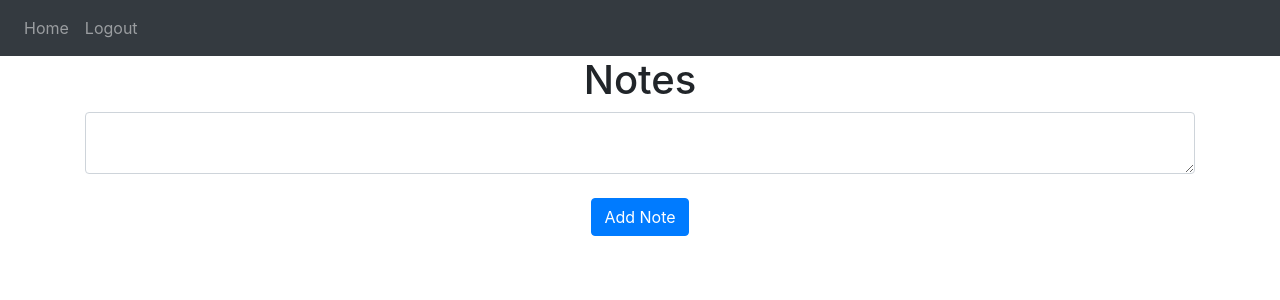
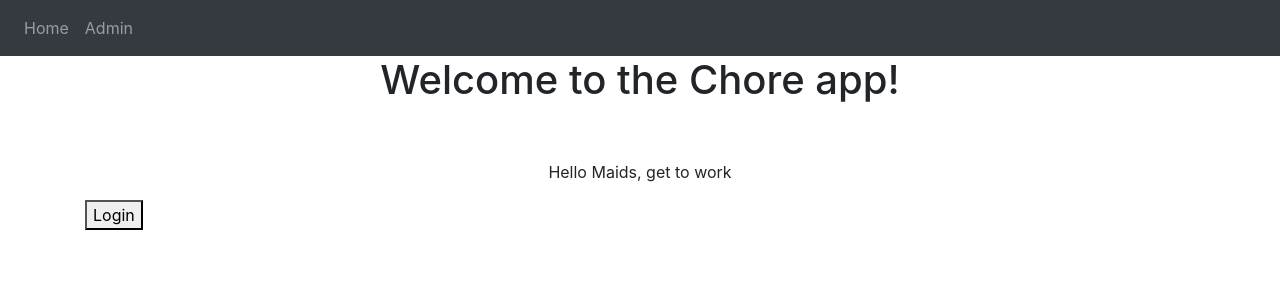
Before and after one commit to SpOOkRS1/ButterTemplate, a Flask app: page / in a window 1280 px wide. Shown: the top 300 px of the page. Run offline with Flask 2, Linux system fonts and the light colour scheme; the visitor is signed in with stand-in values (Sample User, id 1); data comes from the database, SQL or seed files in the repository; data that the repository does not hold is empty; some libraries are stand-ins or nearby versions.

Commit message:
Added the chore app home page

```diff
--- a/website/auth.py
+++ b/website/auth.py
@@ -17,7 +17,7 @@ def login():
             if check_password_hash(user.password, password):
                 flash('Logged in successfully!', category='success')
                 login_user(user, remember=True)
-                return redirect(url_for('views.home'))
+                return redirect(url_for('views.adhome'))
             else:
                 flash('Inncorrect password', category = 'error')
         else:
@@ -56,6 +56,6 @@ def sign_up():
             db.session.commit()
             login_user(new_user, remember=True)
             flash('Account created!', category = 'success')
-            return redirect(url_for('views.home'))
+            return redirect(url_for('views.adhome'))
 
     return render_template('sign_up.html', user=current_user)
--- a/website/templates/base.html
+++ b/website/templates/base.html
@@ -15,13 +15,8 @@
            </button>
            <div class="collapse navbar-collapse" id="navbar">
                <div class="navbar-nav">
-                   {% if user.is_authenticated%}
                    <a class ="nav-item nav-link" id="home" href="/">Home</a>
-                   <a class ="nav-item nav-link" id="logout" href="/adlogout">Logout</a>
-                   {% else %}
-                   <a class ="nav-item nav-link" id="login" href="/login">Login</a>
-                   <a class ="nav-item nav-link" id="signUp" href="/sign-up">Sign-up</a>
-                   {% endif %}
+                   <a class ="nav-item nav-link" id="logout" href="/adhome">Admin</a>
                </div>
            </div>
        </nav>
--- a/website/templates/home.html
+++ b/website/templates/home.html
@@ -1,20 +1,10 @@
-{% extends "base.html" %} {% block title %}Home{% endblock %} {% block content%}
-<h1 align="center">Notes</h1>
-<ul class="list-group list-group-flush" id="notes">
-   {% for note in user.notes %}
-   <li class="list-group-item">
-      {{ note.data }}
-      <button type="button" class="close" onClick= "deleteNote({{ note.id }})">
-      <span aria-hidden="true">&times;</span>
-      </button>
-   </li>
-   {% endfor %}
-</ul>
+{% extends "base.html" %} {% block title %}Home{% endblock %}
+{% block content%}
+<h1 align="center">Welcome to the Chore app!</h1>
+<br>
+<br>
+<p align="center">Hello Maids, get to work</p>
 <form method="POST">
-   <textarea name="note" id="note" class="form-control"></textarea>
-   <br />
-   <div align="center">
-      <button type="submit" class="btn btn-primary">Add Note</button>
-   </div>
+  <button>Login</button>
 </form>
 {% endblock %}
--- a/website/views.py
+++ b/website/views.py
@@ -6,10 +6,14 @@ import json
 
 views = Blueprint('views', __name__)
 
+@views.route('/')
+def home():
 
-@views.route('/', methods=['GET', 'POST'])
+  return render_template("home.html")
+
+@views.route('/adhome', methods=['GET', 'POST'])
 @login_required
-def home():
+def adhome():
     if request.method == 'POST':
         note = request.form.get('note')
 
@@ -21,7 +25,7 @@ def home():
             db.session.commit()
             flash('Note added!', category='success')
 
-    return render_template("home.html", user=current_user)
+    return render_template("adhome.html", user=current_user)
 
 
 @views.route('/delete-note', methods=['POST'])
```
Also changed, not shown: website/templates/adhome.html (added, +20 -0 lines).
